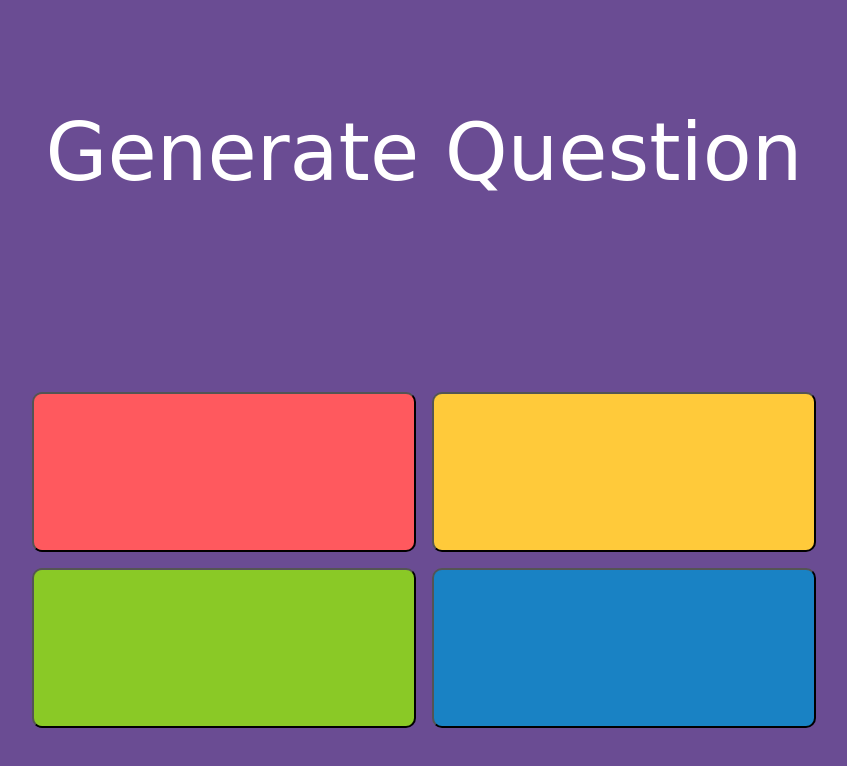
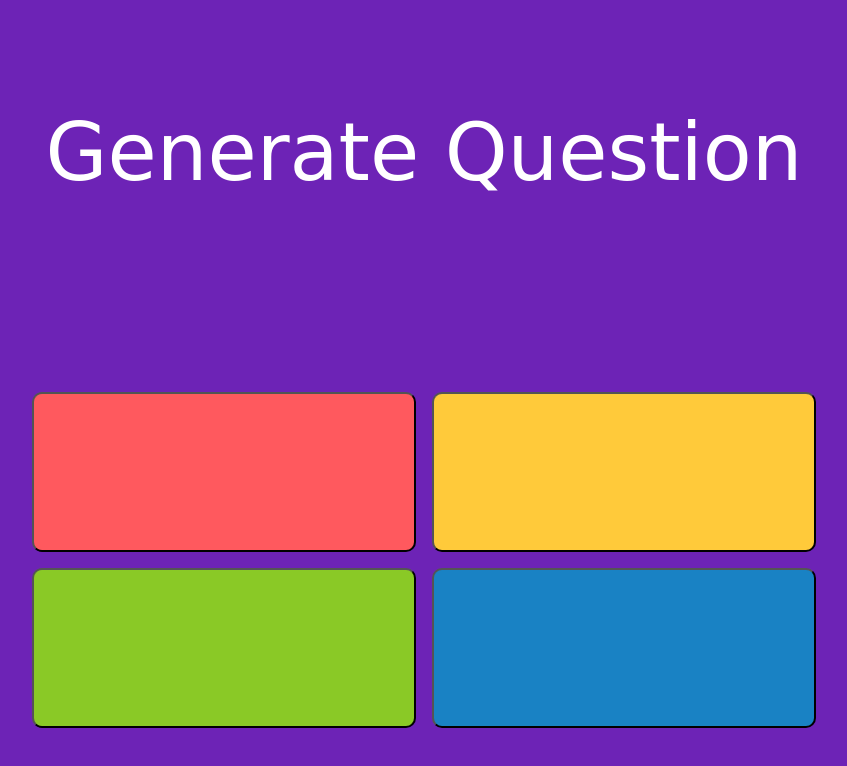
Before and after one commit to gabydelpueche/trivia.github.io, a plain HTML site: page index.html in a window 1280 px wide. Shown: the whole page, without its empty margins (216-1063 px from the left). Drawn offline with Linux system fonts and the light colour scheme; a web font is replaced by a local one.

Commit message:
Update trivia.css

```diff
--- a/trivia.css
+++ b/trivia.css
@@ -5,7 +5,7 @@
 }
 
 body{
-    background-color: #6a4c93;
+    background-color: #6d23b6;
 }
 
 #holder{
```
